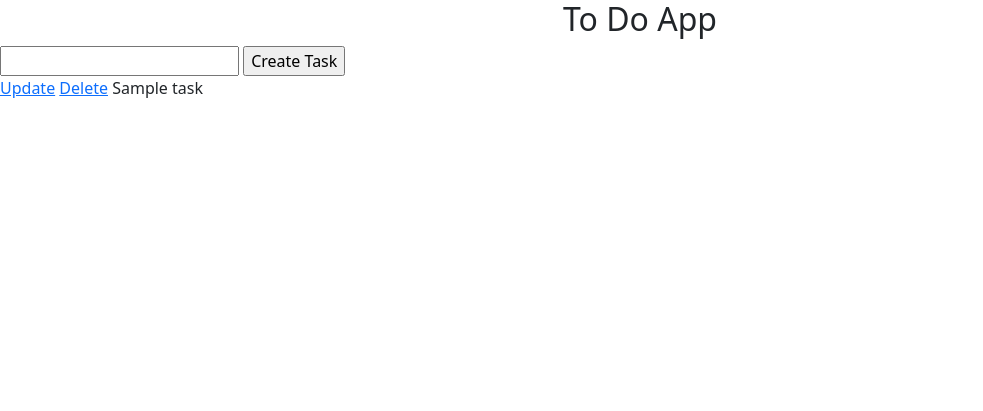
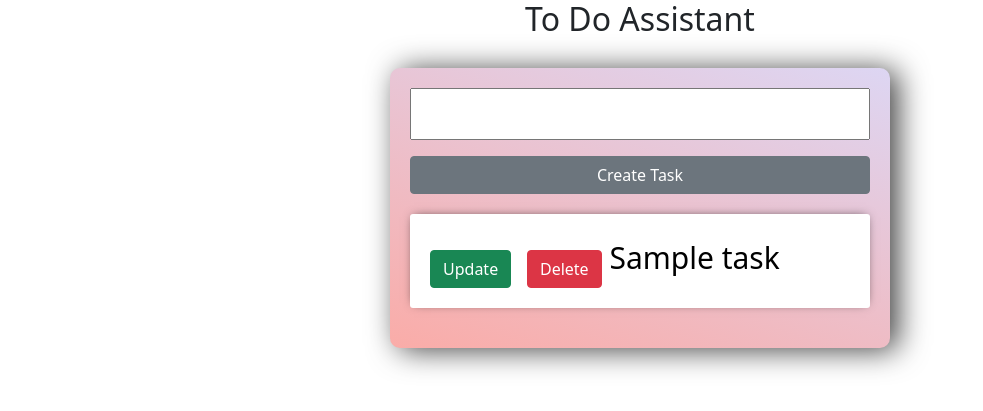
Before and after one commit to SarathKumar95/todoapp, a Django app: template todopro/tasks/templates/home.html in a window 1280 px wide. Shown: the top 411 px of the page, without its empty margins (0-983 px from the left). Run offline with Django 4.2, Linux system fonts and the light colour scheme; the template is opened without the code that fills it: most values are stand-ins (such as "Sample title", 1, 10 or a date in 2020); form fields are guessed from the names that the template uses; parts of the project's set-up code (start-up, migrations or seed data) failed here and were passed over.

Commit message:
styled home.html

```diff
--- /dev/null
+++ b/todopro/tasks/static/css/style.css
@@ -0,0 +1,39 @@
+
+
+	input{
+		width: 100%;
+		padding: 12px 20px;
+		margin: 8px 0;
+		box-sizing: border-box;
+	}
+
+     .center-column{
+		width:500px;
+		margin:30px auto;
+		padding:20px;
+		background-color: #FAACA8;
+        background-image: linear-gradient(19deg, #FAACA8 0%, #DDD6F3 100%);
+        border-radius: 10px;
+		box-shadow: 8px 2px 30px 0px rgba(0,0,0,0.75);
+	}
+
+	.item-row{
+		background-color:white;
+		margin: 20px auto;
+		width:100%;
+		padding: 20px;
+		border-radius: 3px;
+		color: #fff;
+		font-size: 30px;
+		box-shadow: 0px -1px 10px -4px rgba(0,0,0,0.75);
+	}
+
+	.btn-danger{
+		background-color: #ffae19;
+		border-color: #e59400;
+	}
+
+    #task,#done{
+    align:auto;
+    color:black;
+    }
--- a/todopro/tasks/templates/home.html
+++ b/todopro/tasks/templates/home.html
@@ -1,30 +1,39 @@
 <!DOCTYPE html>
+{%load static%}
 <html lang="en" xmlns="http://www.w3.org/1999/html">
 <head>
+    <link rel="stylesheet" href="{%static 'css/style.css'%}">
     <link href="https://cdn.jsdelivr.net/npm/bootstrap@5.1.3/dist/css/bootstrap.min.css" rel="stylesheet"
           integrity="sha384-1BmE4kWBq78iYhFldvKuhfTAU6auU8tT94WrHftjDbrCEXSU1oBoqyl2QvZ6jIW3" crossorigin="anonymous">
-
     <meta charset="UTF-8">
     <title>ToDoapp</title>
 </head>
 <body>
-<center><h2>To Do App</h2></center>
-
+<center><h2> To Do Assistant</h2></center>
+<div class="center-column">
     <form action="" method="POST">
         {%csrf_token%}
         {{form.title}}
-    <input class="" type="submit" value="Create Task">
+        <input class="btn btn-secondary mt-3" id="submit_btn" type="submit" value="Create Task">
     </form>
+    <div class="todo-list">
         {% for task in tasks %}
-<div>
-    <a href="{% url 'update' task.id %}">Update</a>
-    <a href="{% url 'delete' task.id %}">Delete</a>
+        <div class="item-row">
+            <a class="btn btn-success mt-3" id="update_btn" href="{% url 'update' task.id %}">Update</a>
+            <a class="btn btn-danger ms-2 mt-3" href="{% url 'delete' task.id %}">Delete</a>
             {% if task.complete == True %}
-    <strike>{{task}}</strike>
+            <strike id="done">{{task}}</strike>
             {% else %}
-    <span>{{task}}</span>
+            <span id="task">{{task}}</span>
             {% endif %}
         </div>
         {% endfor %}
+
+    </div>
+</div>
+
+<script src="https://cdn.jsdelivr.net/npm/bootstrap@5.1.3/dist/js/bootstrap.bundle.min.js"
+        integrity="sha384-ka7Sk0Gln4gmtz2MlQnikT1wXgYsOg+OMhuP+IlRH9sENBO0LRn5q+8nbTov4+1p"
+        crossorigin="anonymous"></script>
 </body>
 </html>
```
Also changed, not shown: todopro/db.sqlite3. Lines whose indentation alone changed are shown as unchanged.
